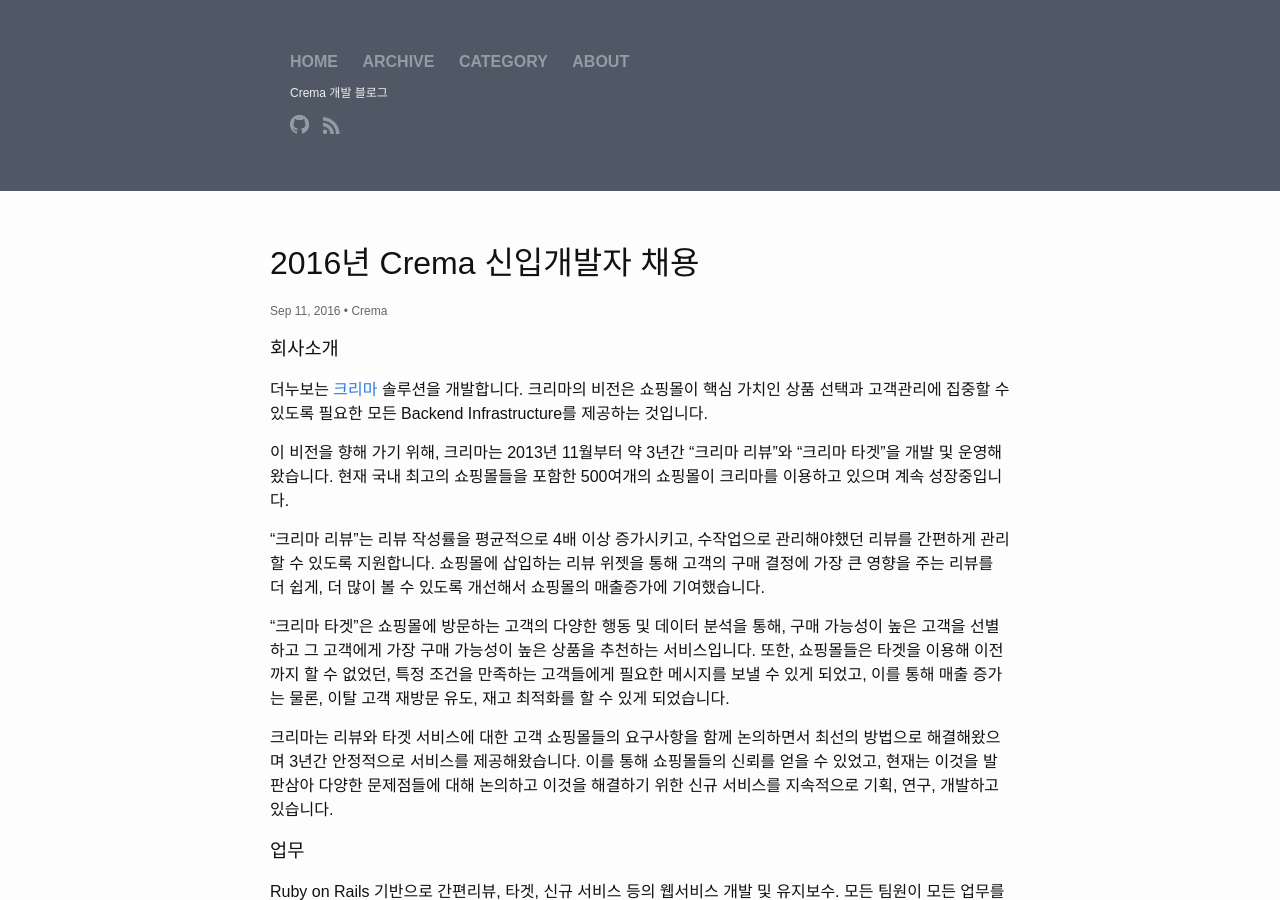
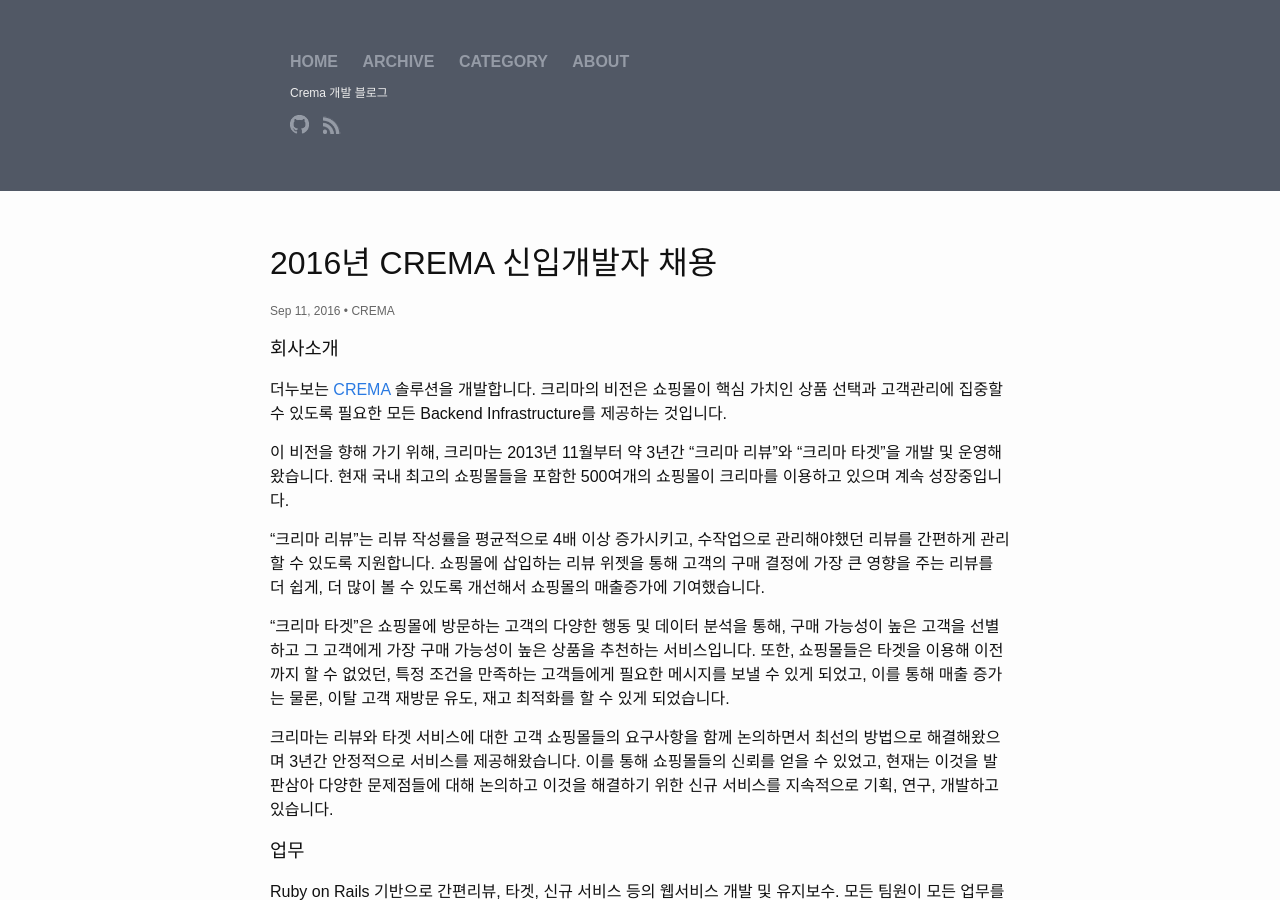
Before and after one commit to crema/crema.github.io, a Jekyll site: the page built from _posts/2016-09-11-dev_recruit.md, in a window 1280 px wide and 900 px high. Built offline with Jekyll 4.4.1, drawn with Linux system fonts in a browser that asks for light colours.

Commit message:
Update 2016-09-11-dev_recruit.md

```diff
--- a/_posts/2016-09-11-dev_recruit.md
+++ b/_posts/2016-09-11-dev_recruit.md
@@ -1,7 +1,7 @@
 ---
 layout: post
-title: 2016년 Crema 신입개발자 채용
-author: Crema
+title: 2016년 CREMA 신입개발자 채용
+author: CREMA
 author-email: career@cre.ma
 excerpt: 국내에서 트래픽 가장 많은 RoR 서비스를 같이 운영하고 싶으신 분. 기초 탄탄한 개발자로 성장하고 싶으신 분. 같이 세계적인 기업으로 회사를 성장하실 분. 크리마에서 RoR 개발자를 모십니다.
 publish: true
@@ -9,7 +9,7 @@ publish: true
 ---
 
 ### 회사소개
-더누보는 [크리마](http://www.cre.ma) 솔루션을 개발합니다. 크리마의 비전은 쇼핑몰이 핵심 가치인 상품 선택과 고객관리에 집중할 수 있도록 필요한 모든 Backend Infrastructure를 제공하는 것입니다.
+더누보는 [CREMA](http://www.cre.ma) 솔루션을 개발합니다. 크리마의 비전은 쇼핑몰이 핵심 가치인 상품 선택과 고객관리에 집중할 수 있도록 필요한 모든 Backend Infrastructure를 제공하는 것입니다.
 
 이 비전을 향해 가기 위해, 크리마는 2013년 11월부터 약 3년간 "크리마 리뷰"와 "크리마 타겟"을 개발 및 운영해왔습니다. 현재 국내 최고의 쇼핑몰들을 포함한 500여개의 쇼핑몰이 크리마를 이용하고 있으며 계속 성장중입니다.
 
```
